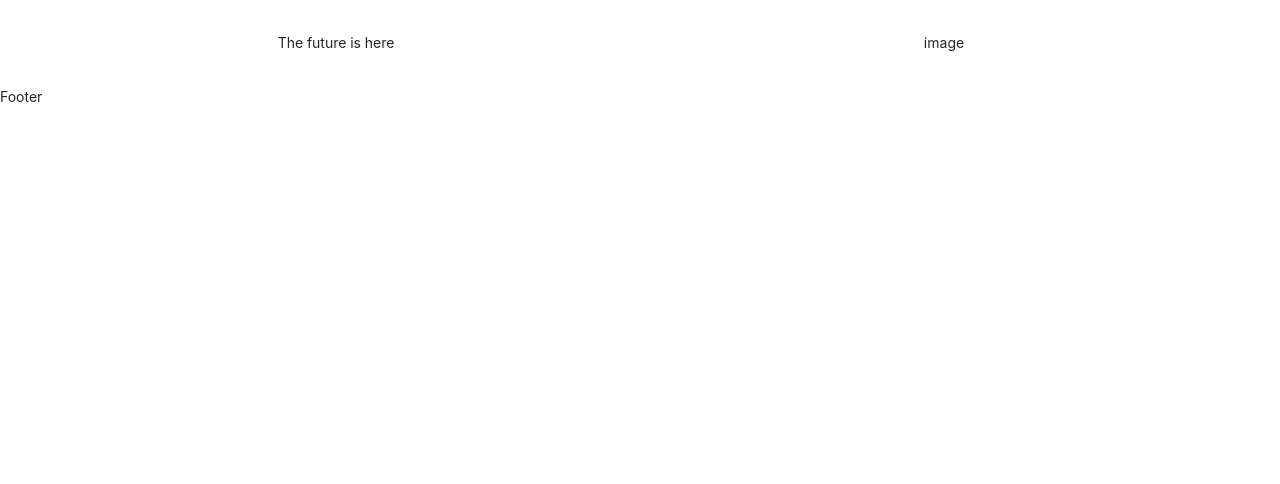
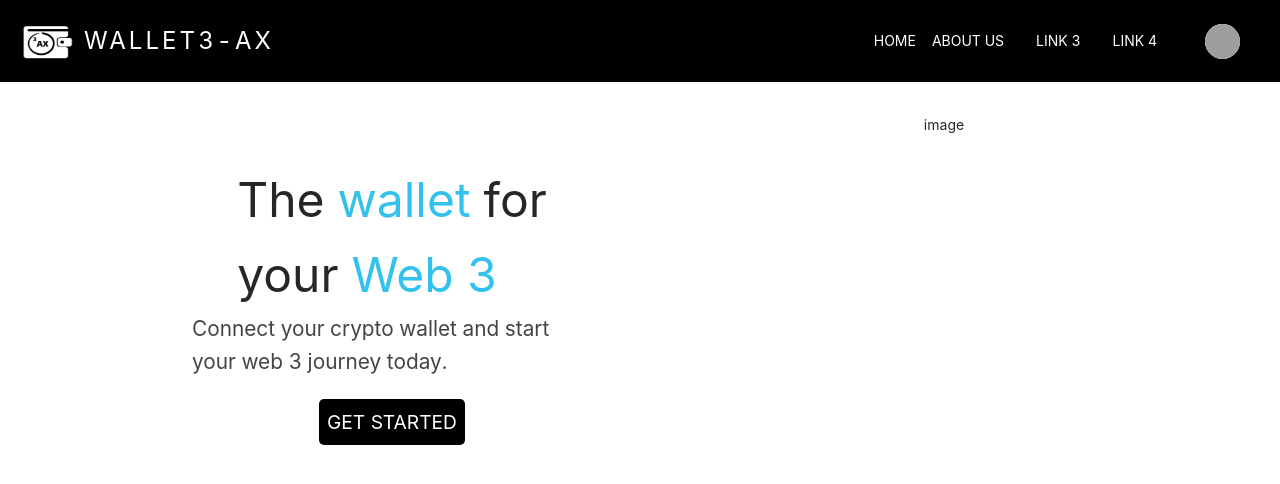
Before and after one commit to allenaxie/Wallet3-AX, a Next.js app: page /home in a window 1280 px wide. Shown: the top 484 px of the page. Built offline with nearby package versions, Linux system fonts and the light colour scheme; grey boxes are pictures that could not be loaded.

Commit message:
Create header text and button. Update nav bar links.

```diff
--- a/components/Navbar/Navbar.module.scss
+++ b/components/Navbar/Navbar.module.scss
@@ -31,8 +31,14 @@
 .linksGroup {
     display: flex;
     align-items: center;
+    text-transform: uppercase;
 
     margin-right: 2rem;
+
+    :hover {
+        border-bottom: 1px solid #fff;
+        color: inherit;
+    }
 
     div {
         margin: 0 1rem;
--- a/pages/_app.tsx
+++ b/pages/_app.tsx
@@ -12,8 +12,8 @@ function MyApp({ Component, pageProps }: AppProps) {
     <>
       <Head>
         <title>Wallet3-AX</title>
-        <link href="https://fonts.googleapis.com/css2?family=Roboto+Slab:wght@100&display=swap" rel="stylesheet"/>
-        </Head>
+        <link href="https://fonts.googleapis.com/css2?family=Roboto+Slab:wght@100&display=swap" rel="stylesheet" />
+      </Head>
       {indexPage ||
         <Navbar />
       }
--- a/pages/home/Home.module.scss
+++ b/pages/home/Home.module.scss
@@ -1,10 +1,48 @@
 .headerContainer {
     padding: 2rem;
+    height: 100vh;
 }
 
-.headerText {
+.col1 {
+    display: flex;
+    flex-direction: column;
+    align-items: center;
+
+    padding: 3rem 3rem 3rem 10rem;
+}
+
+.headerTextContainer {
+    font-size: 3rem;
+
+    // text: wallet
+    &>span>span {
+        color: var(--primary-color);
+    }
+}
+
+.headerDescription {
+    color: rgb(68, 68, 68);
+    font-size: 1.3rem;
+}
+
+.headerBtn {
+    width: 100%;
     display: flex;
     justify-content: center;
+
+    button {
+        border: none;
+        border-radius: 5px;
+
+        background: #000;
+        color: #fff;
+        padding: .5rem;
+
+        font-size: 1.2rem;
+        text-transform: uppercase;
+        cursor: pointer;
+
+    }
 }
 
 .headerImg {
--- a/pages/home/index.tsx
+++ b/pages/home/index.tsx
@@ -1,10 +1,18 @@
-import type { NextPage } from 'next'
+import type { NextPage } from 'next';
 import Head from 'next/head';
+import { useState, useEffect } from 'react';
+import { motion } from "framer-motion";
 import classes from './Home.module.scss';
 import { Row, Col } from 'antd';
 import { Footer } from '../../components';
 
-const Home: NextPage = () => {
+
+const Home: NextPage = ({setIndexPage}:any) => {
+
+  useEffect(() => {
+    setIndexPage(false);
+  },[])
+
   return (
     <div className={classes.container}>
       <Head>
@@ -14,24 +22,39 @@ const Home: NextPage = () => {
 
       <Row className={classes.headerContainer}>
           <Col
-        xs={{span:24}}
-        lg={{span:12}}
-        className={classes.headerText}
+            xs={{ span: 24 }}
+            lg={{ span: 12 }}
+            className={classes.col1}
           >
-        <div>
-          <span>The <span>future</span> is here</span>
+            <div className={classes.headerTextContainer}>
+              <span>The <span>wallet </span>
+                for
+                <br />
+                your
+                <span> Web 3</span>
+              </span>
+            </div>
+            <div className={classes.headerDescription}>
+              <p> Connect your crypto wallet and start your web 3 journey today.</p>
+            </div>
+            <div className={classes.headerBtn}>
+              <motion.button
+                whileHover={{ boxShadow:"2px 4px 8px rgba(0,0,0,0.2)", y:(-2)}}
+              >
+                Get started
+              </motion.button>
             </div>
           </Col>
           <Col
-        xs={{span:24}}
-        lg={{span:12}}
+            xs={{ span: 24 }}
+            lg={{ span: 12 }}
             className={classes.headerImg}
           >
             image
           </Col>
       </Row>
 
-    <Footer/>
+      <Footer />
     </div>
   )
 }
--- a/styles/globals.scss
+++ b/styles/globals.scss
@@ -1,7 +1,18 @@
+:root {
+  --primary-color: rgb(51, 194, 237);
+  --flex-center:  (
+    display: flex,
+    justify-content: center,
+    align-items: center,
+  );
+}
+
+
 html,
 body {
   padding: 0;
   margin: 0;
+  overflow-x: hidden;
 }
 
 a {
```
Lines whose indentation alone changed are shown as unchanged.
